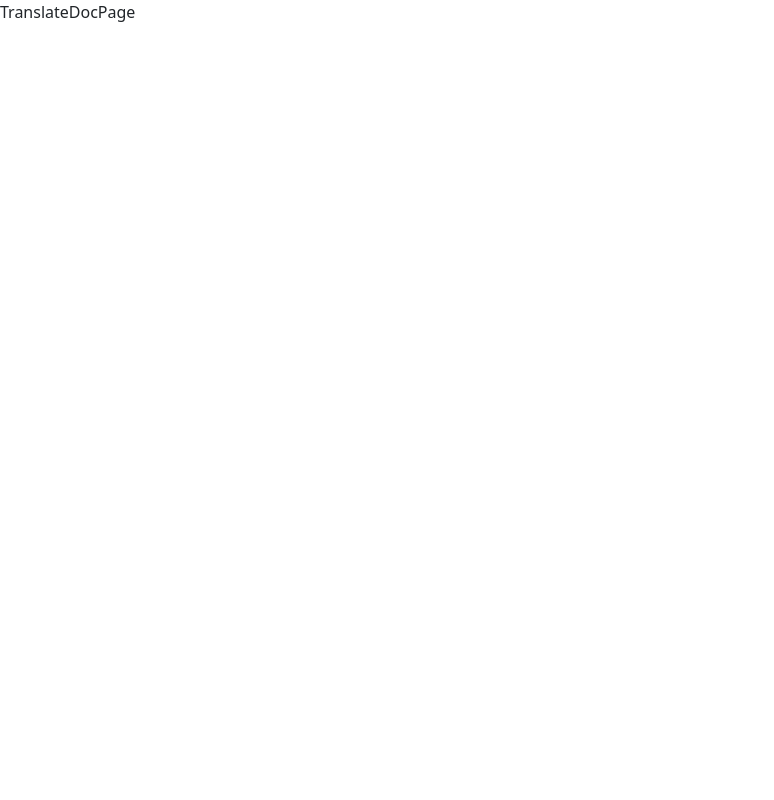
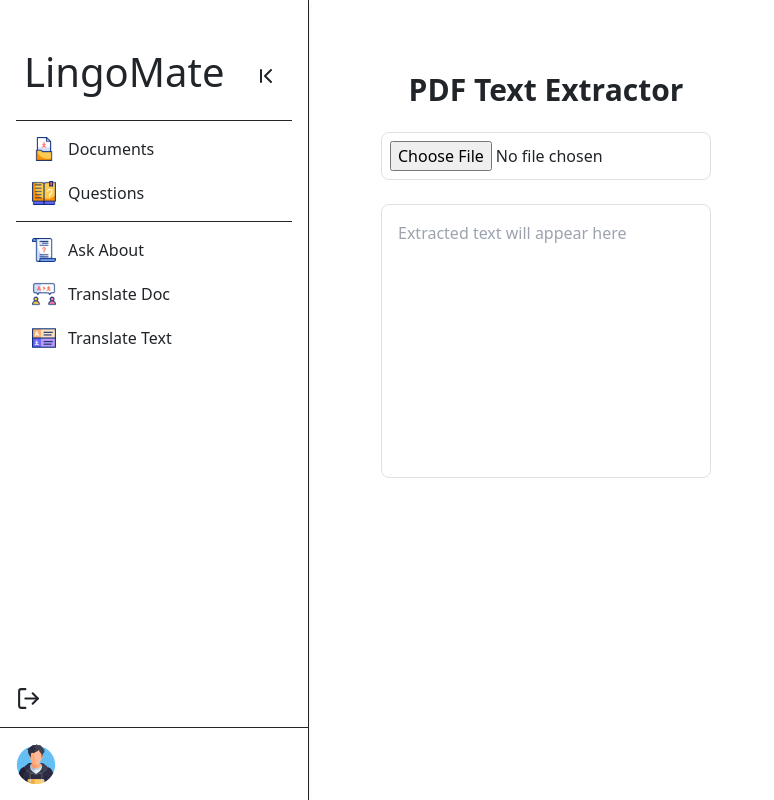
Before and after one commit to OkanShr/lingomateai, a React (Vite) app in the folder frontend/translateai-frontend/: page /translate_doc in a window 1280 px wide. Shown: the whole page, without its empty margins (0-774 px from the left). Built offline with nearby package versions, Linux system fonts and the light colour scheme.

Commit message:
worker needs fix

```diff
--- /dev/null
+++ b/frontend/translateai-frontend/src/components/PdfTextExtractor.jsx
@@ -0,0 +1,64 @@
+import React, { useState } from "react";
+import { pdfjs } from "react-pdf";
+
+pdfjs.GlobalWorkerOptions.workerSrc = `https://cdnjs.cloudflare.com/ajax/libs/pdf.js/${pdfjs.version}/pdf.worker.min.js`;
+
+const PdfTextExtractor = () => {
+  const [text, setText] = useState("");
+  const [loading, setLoading] = useState(false);
+  const [error, setError] = useState(null);
+
+  const handleFileChange = async (event) => {
+    const file = event.target.files[0];
+    if (file && file.type === "application/pdf") {
+      setLoading(true);
+      setError(null);
+      setText("");
+
+      try {
+        const pdf = await pdfjs.getDocument(URL.createObjectURL(file)).promise;
+        const numPages = pdf.numPages;
+        let fullText = "";
+
+        for (let i = 1; i <= numPages; i++) {
+          const page = await pdf.getPage(i);
+          const content = await page.getTextContent();
+          const pageText = content.items.map((item) => item.str).join(" ");
+          fullText += pageText + "\n";
+        }
+
+        setText(fullText);
+      } catch (err) {
+        setError("Failed to extract text from PDF.");
+        console.error(err);
+      } finally {
+        setLoading(false);
+      }
+    } else {
+      setError("Please upload a valid PDF file.");
+    }
+  };
+
+  return (
+    <div className="flex flex-col items-center justify-center p-4 bg-gray-100">
+      <h1 className="text-3xl font-bold mb-6">PDF Text Extractor</h1>
+      <input
+        type="file"
+        accept="application/pdf"
+        onChange={handleFileChange}
+        className="mb-4 border border-gray-300 rounded-lg p-2 cursor-pointer"
+      />
+      {loading && <p className="text-blue-500">Extracting text...</p>}
+      {error && <p className="text-red-500">{error}</p>}
+      <textarea
+        rows="10"
+        value={text}
+        readOnly
+        className="resize-none border border-gray-300 rounded-lg p-3 w-full"
+        placeholder="Extracted text will appear here"
+      />
+    </div>
+  );
+};
+
+export default PdfTextExtractor;
--- /dev/null
+++ b/frontend/translateai-frontend/src/components/TranslateDoc.jsx
@@ -0,0 +1,104 @@
+import React, { useState } from "react";
+import { useDispatch, useSelector } from "react-redux";
+import { fetchTranslation } from "../api/translationApi";
+
+const TranslateDoc = () => {
+  const [sourceFile, setSourceFile] = useState(null);
+  const [sourceLang, setSourceLang] = useState("");
+  const [targetLang, setTargetLang] = useState("");
+
+  const dispatch = useDispatch();
+  const { translatedText, loading, error } = useSelector(
+    (state) => state.translation
+  );
+
+  const handleFileChange = (e) => {
+    setSourceFile(e.target.files[0]);
+  };
+
+  const handleTranslate = () => {
+    if (sourceLang && targetLang && sourceFile) {
+      const formData = new FormData();
+      formData.append("file", sourceFile);
+      formData.append("sourceLang", sourceLang);
+      formData.append("targetLang", targetLang);
+      dispatch(fetchTranslation(formData));
+    } else {
+      alert("Please fill in all fields");
+    }
+  };
+
+  return (
+    <div className="flex flex-col items-center justify-center p-4 bg-gray-100">
+      <h1 className="text-3xl font-bold mb-6 text-center">
+        Translate Document
+      </h1>
+
+      <div className="flex items-center mb-6">
+        <select
+          value={sourceLang}
+          onChange={(e) => setSourceLang(e.target.value)}
+          className="border border-gray-300 rounded-lg p-2 mr-2"
+        >
+          <option value="" disabled>
+            Source Language
+          </option>
+          <option value="en">English</option>
+          <option value="es">Spanish</option>
+          <option value="fr">French</option>
+          <option value="de">German</option>
+        </select>
+
+        <span className="text-lg mx-2">➡️</span>
+
+        <select
+          value={targetLang}
+          onChange={(e) => setTargetLang(e.target.value)}
+          className="border border-gray-300 rounded-lg p-2 ml-2"
+        >
+          <option value="" disabled>
+            Target Language
+          </option>
+          <option value="en">English</option>
+          <option value="es">Spanish</option>
+          <option value="fr">French</option>
+          <option value="de">German</option>
+        </select>
+      </div>
+
+      <div className="flex justify-between w-full ">
+        <label className="flex items-center border border-gray-300 rounded-lg p-3 w-72 mr-4 cursor-pointer">
+          <input
+            type="file"
+            accept=".txt,.pdf,.doc,.docx"
+            onChange={handleFileChange}
+            className="hidden"
+          />
+          <span className="text-lg text-gray-600">+</span>
+          <span className="ml-2">Upload Document</span>
+        </label>
+
+        <button
+          onClick={handleTranslate}
+          className="mt-4 bg-blue-500 font-bold py-2 px-4 rounded-lg hover:bg-blue-600"
+        >
+          Translate me
+        </button>
+
+        <textarea
+          rows="10"
+          value={translatedText}
+          readOnly
+          className="resize-none border border-gray-300 rounded-lg p-3 w-72"
+          placeholder="Translation will appear here"
+        ></textarea>
+      </div>
+
+      {loading && <p className="text-blue-500 mt-4">Translating...</p>}
+
+      {error && <p className="text-red-500 mt-4">Error: {error}</p>}
+    </div>
+  );
+};
+
+export default TranslateDoc;
--- a/frontend/translateai-frontend/src/pages/TranslateDocPage.jsx
+++ b/frontend/translateai-frontend/src/pages/TranslateDocPage.jsx
@@ -1,7 +1,16 @@
 import React from "react";
+import SidebarShort from "../components/SidebarShort";
+import PdfTextExtractor from "../components/PdfTextExtractor";
 
 function TranslateDocPage() {
-  return <div>TranslateDocPage</div>;
+  return (
+    <div className="bg-white-100 h-screen flex flex-row">
+      <SidebarShort />
+      <div className="m-5">
+        <PdfTextExtractor />
+      </div>
+    </div>
+  );
 }
 
 export default TranslateDocPage;
```
Also changed, not shown: frontend/translateai-frontend/package.json (+3 -4 lines), 1 other file (tests, documents, lock files or other folders).
